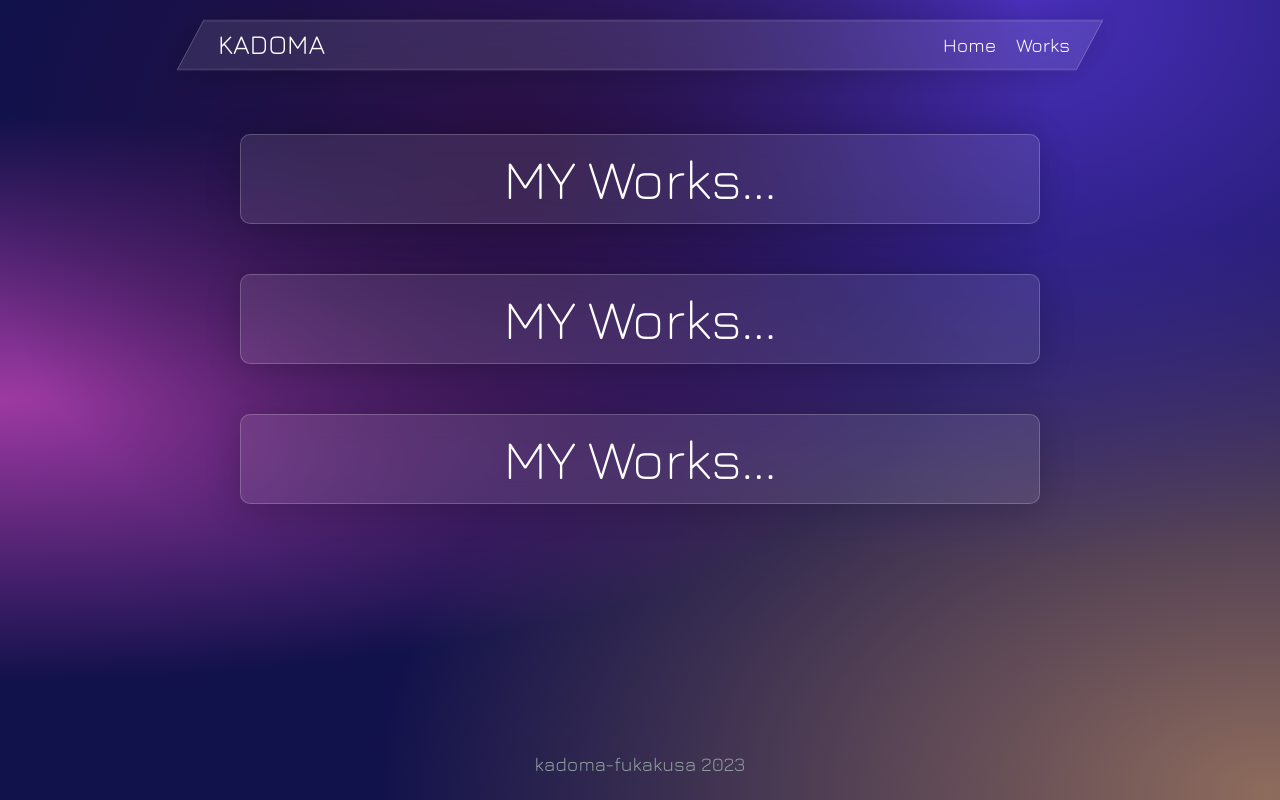
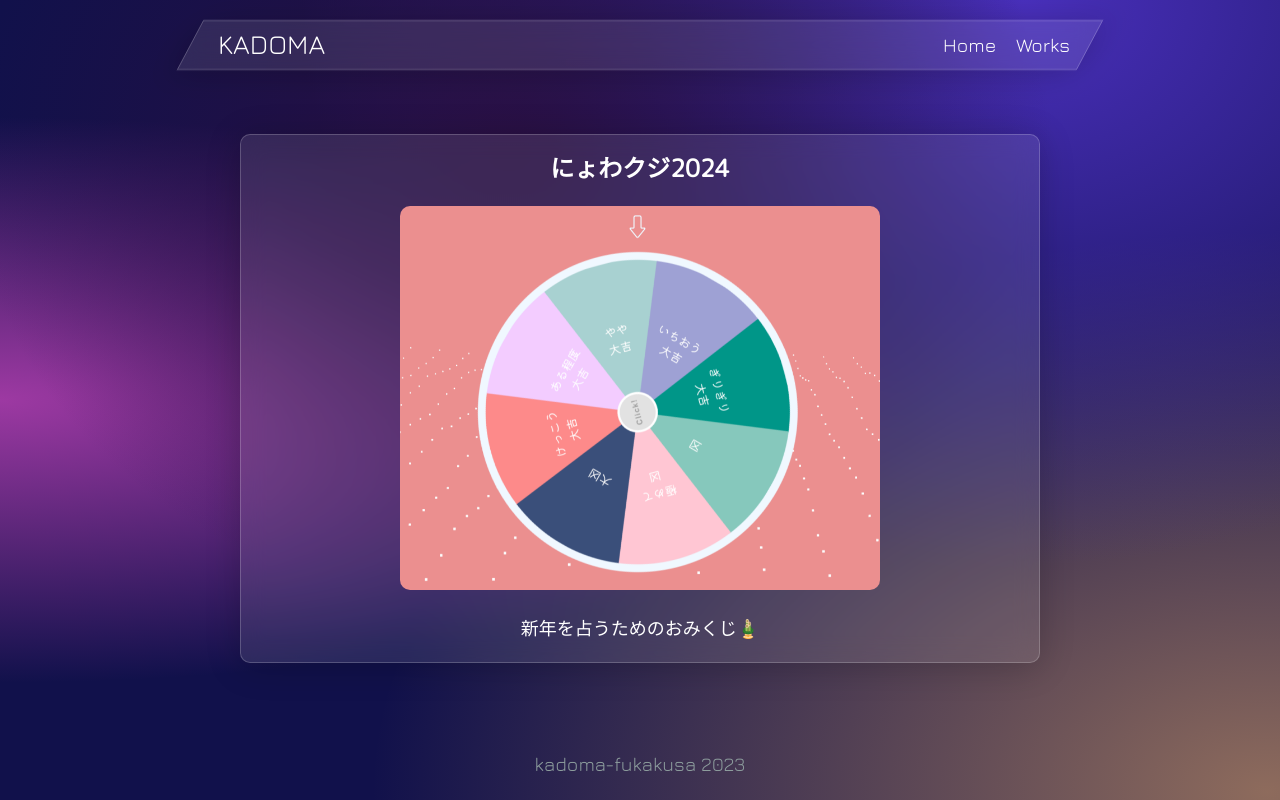
Before and after one commit to KamabokoFish/kamaboko-next-site, a Next.js app: page /works in a window 1280 px wide. Built offline with nearby package versions, Linux system fonts and the light colour scheme.

Commit message:
feat(works): Add works section, nyowa-roullete

```diff
--- /dev/null
+++ b/src/components/worksCard.js
@@ -0,0 +1,71 @@
+/** @jsxImportSource @emotion/react */
+
+import { css } from '@emotion/react';
+import Image from 'next/image';
+import { motion } from 'framer-motion';
+
+const worksStyle = css`
+  display: flex;
+  justify-content: center;
+  align-items: center;
+  flex-direction: column;
+  gap: 25px;
+
+  width: 80%;
+  /* height: 300px;  */
+  padding: 20px 30px 20px 30px;
+  color: white;
+
+  background: rgba(243, 240, 240, 0.1);
+  backdrop-filter: blur(12px);
+  -webkit-backdrop-filter: blur(12px);
+  box-shadow: 0 4px 35px rgba(0, 0, 0, 0.2);
+  border: 1px solid rgba(255, 255, 255, 0.2);
+  border-radius: 10px;
+
+  img {
+    border-radius: 10px;
+    width:65%;
+  }
+  p{
+    font-size: 18px;
+  }
+`;
+
+const worksData = [
+  {
+    id: 0,
+    title: 'にょわクジ2024',
+    image: '/nyowa-roullete.png',
+    href: 'https://nyowa-rou-2024.netlify.app/',
+    desc: '新年を占うためのおみくじ🎍',
+  },
+];
+
+const worksCard = () => {
+  return (
+    <>
+      {worksData.map((work) => {
+        return (
+          <motion.a
+            href={work.href}
+            key={work.id}
+            css={worksStyle}
+            whileHover={{ scale: 1.05 }}
+            whileTap={{ scale: 1.05 }}
+            transition={{ type: 'spring', stiffness: 900, damping: 80 }}
+          >
+            <h2>{work.title}</h2>
+            <img
+              src={work.image}
+              alt='product-image'
+            />
+            <p>{work.desc}</p>
+          </motion.a>
+        );
+      })}
+    </>
+  );
+};
+
+export default worksCard;
--- a/src/components/worksSection.js
+++ b/src/components/worksSection.js
@@ -1,6 +1,7 @@
 /** @jsxImportSource @emotion/react */
 
 import { css } from '@emotion/react';
+import WorksCard from './worksCard';
 
 const worksSection = css`
   display: flex;
@@ -11,41 +12,10 @@ const worksSection = css`
   margin-top: 84px;
 `;
 
-const worksHeader = css`
-  display: flex;
-  justify-content: center;
-  align-items: center;
-
-  width: 80%;
-  height: 90px;
-  color: white;
-
-  background: rgba(243, 240, 240, 0.1);
-  backdrop-filter: blur(12px);
-  -webkit-backdrop-filter: blur(12px);
-  box-shadow: 0 4px 35px rgba(0, 0, 0, 0.2);
-  border: 1px solid rgba(255, 255, 255, 0.2);
-  border-radius: 10px;
-`;
-
-const h2Style = css`
-  font-size: 3.5rem;
-  font-family: 'Jura', sans-serif;
-  font-weight: 300;
-`;
-
 const WorksSection = () => {
   return (
     <section css={worksSection}>
-      <div css={worksHeader}>
-        <h2 css={h2Style}>MY Works...</h2>
-      </div>
-      <div css={worksHeader}>
-        <h2 css={h2Style}>MY Works...</h2>
-      </div>
-      <div css={worksHeader}>
-        <h2 css={h2Style}>MY Works...</h2>
-      </div>
+      <WorksCard />
     </section>
   );
 };
```
Also changed, not shown: public/nyowa-roullete.png (added).
